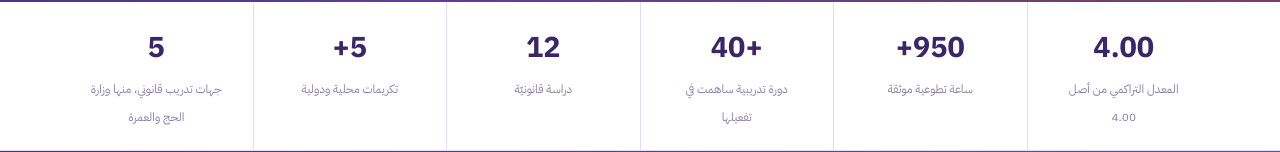
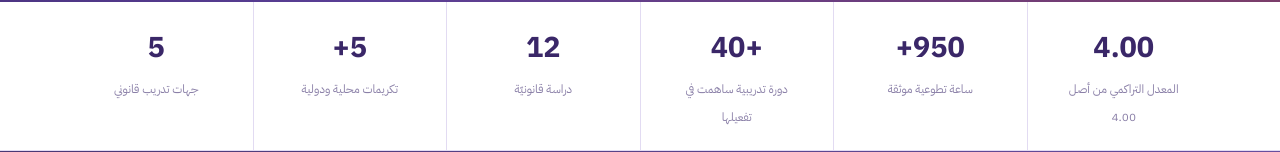
Before and after one commit to bato670/Batool-portfolio, a plain HTML site: page index.html in a window 1280 px wide. Shown: the part 652-804 px from the top of the page. Drawn offline with nearby package versions, Linux system fonts and the light colour scheme.

Commit message:
Update index.html

```diff
--- a/index.html
+++ b/index.html
@@ -475,7 +475,7 @@ footer strong{color:rgba(255,255,255,.85)}
     <div class="stat"><span class="stat-num" id="s3">+40</span><span class="stat-lbl">دورة تدريبية ساهمت في تفعيلها</span></div>
     <div class="stat"><span class="stat-num" id="s4">12</span><span class="stat-lbl">دراسة قانونيّة</span></div>
     <div class="stat"><span class="stat-num" id="s5">5+</span><span class="stat-lbl">تكريمات محلية ودولية</span></div>
-    <div class="stat"><span class="stat-num" id="sInt">5</span><span class="stat-lbl">جهات تدريب قانوني، منها وزارة الحج والعمرة</span></div>
+    <div class="stat"><span class="stat-num" id="sInt">5</span><span class="stat-lbl">جهات تدريب قانوني</span></div>
   </div>
 </div>
 
```
